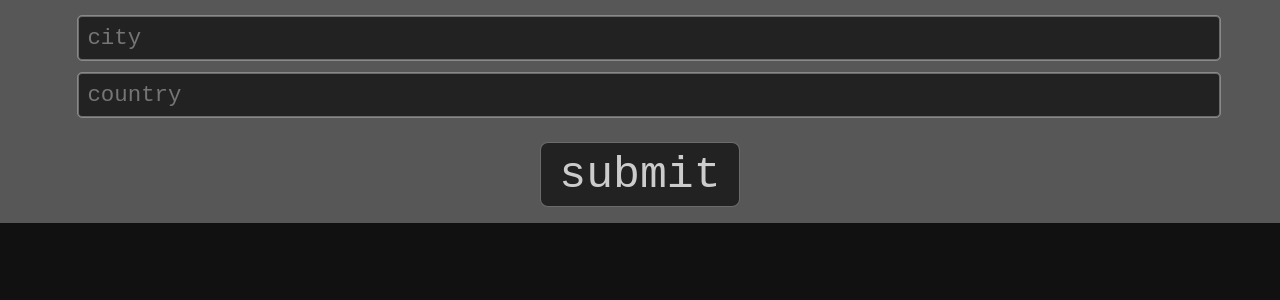
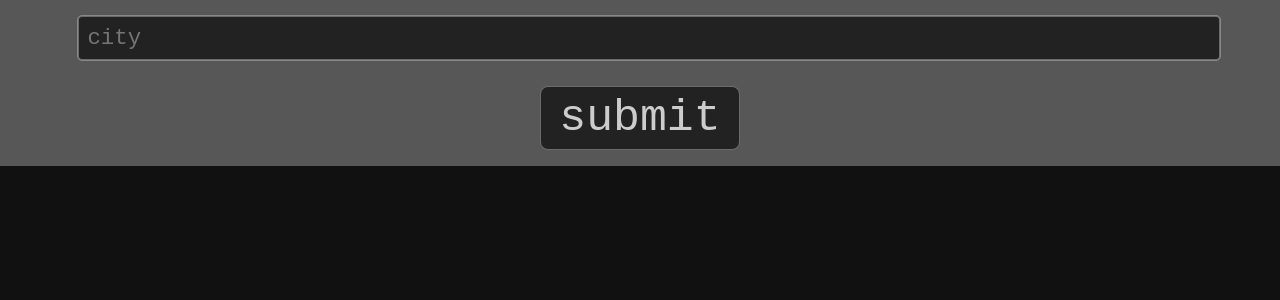
Before and after one commit to ThomasFoydel/weather, an Angular app: page / in a window 1280 px wide. Shown: the top 300 px of the page. Built offline with nearby package versions, Linux system fonts and the light colour scheme.

Commit message:
added weather api data fetch

```diff
--- a/src/app/user-input/user-input.component.html
+++ b/src/app/user-input/user-input.component.html
@@ -11,17 +11,5 @@
     />
   </div>
 
-  <div class="form-control">
-    <label for="country">country</label>
-    <input
-      required
-      type="text"
-      id="country"
-      name="country"
-      placeholder="country"
-      [(ngModel)]="country"
-    />
-  </div>
-
   <button type="submit">submit</button>
 </form>
--- a/src/app/user-input/user-input.component.ts
+++ b/src/app/user-input/user-input.component.ts
@@ -7,9 +7,31 @@ import { Component } from '@angular/core';
 })
 export class UserInputComponent {
   city = '';
-  country = '';
+  days: any = [];
 
-  onSubmit() {
-    console.log('Form submitted:', this.city, this.country);
+  async onSubmit() {
+    const API_KEY = '5edaf9af814e0a53bb982ef8b401101a';
+    const latLonUrl = `http://api.openweathermap.org/geo/1.0/direct?q=${this.city}&limit=1&appid=${API_KEY}`;
+    try {
+      const latLonResponse = await fetch(latLonUrl);
+      if (!latLonResponse.ok) throw new Error(latLonResponse.statusText);
+      const [latLonData] = await latLonResponse.json();
+      if (!latLonData) throw new Error('No lat lon data found');
+
+      const { lat, lon } = latLonData;
+
+      const weatherUrl = `https://api.openweathermap.org/data/2.5/forecast?lat=${lat}&lon=${lon}&appid=${API_KEY}`;
+      const weatherResponse = await fetch(weatherUrl);
+      if (!weatherResponse.ok) throw new Error(weatherResponse.statusText);
+      const weatherData = await weatherResponse.json();
+      const { list } = weatherData;
+
+      const days: any[] = [];
+      for (let i = 0; i < list.length; i++) i % 8 === 0 && days.push(list[i]);
+
+      this.days = days;
+    } catch (error) {
+      console.error('Error fetching weather data:', error);
+    }
   }
 }
```
